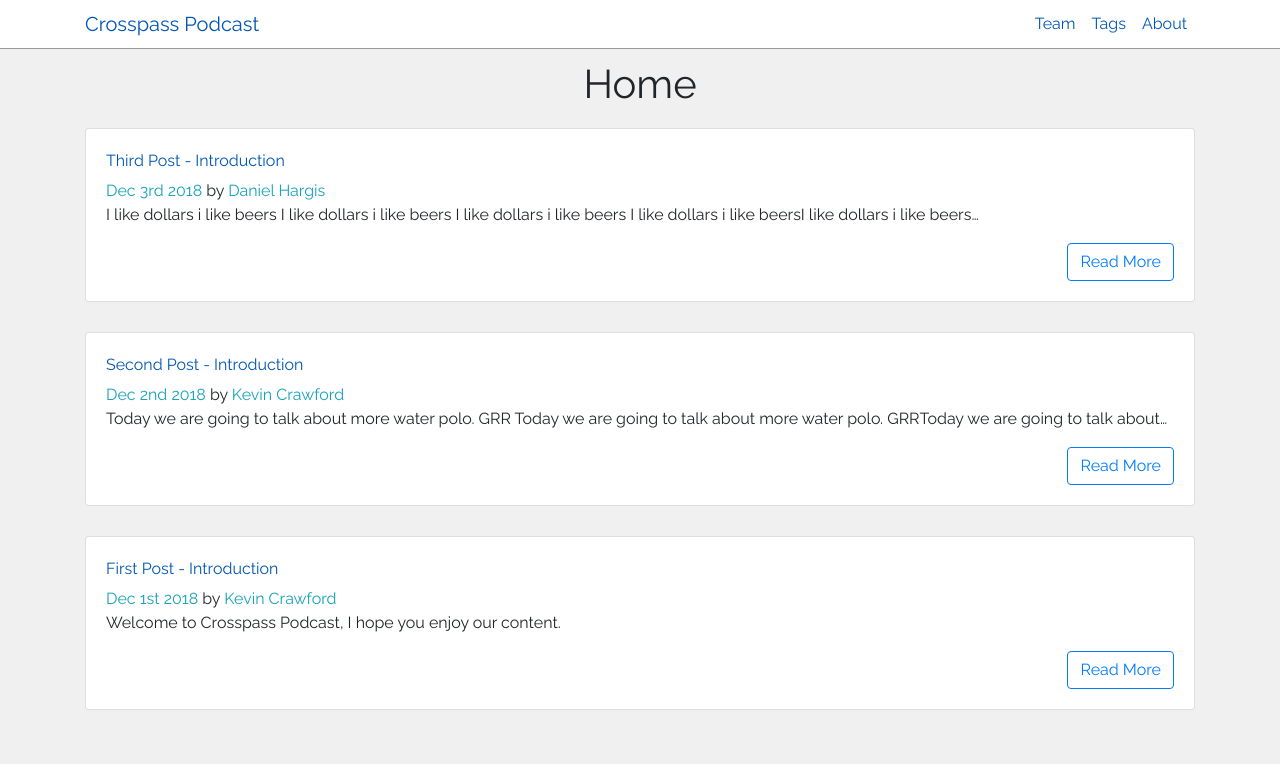
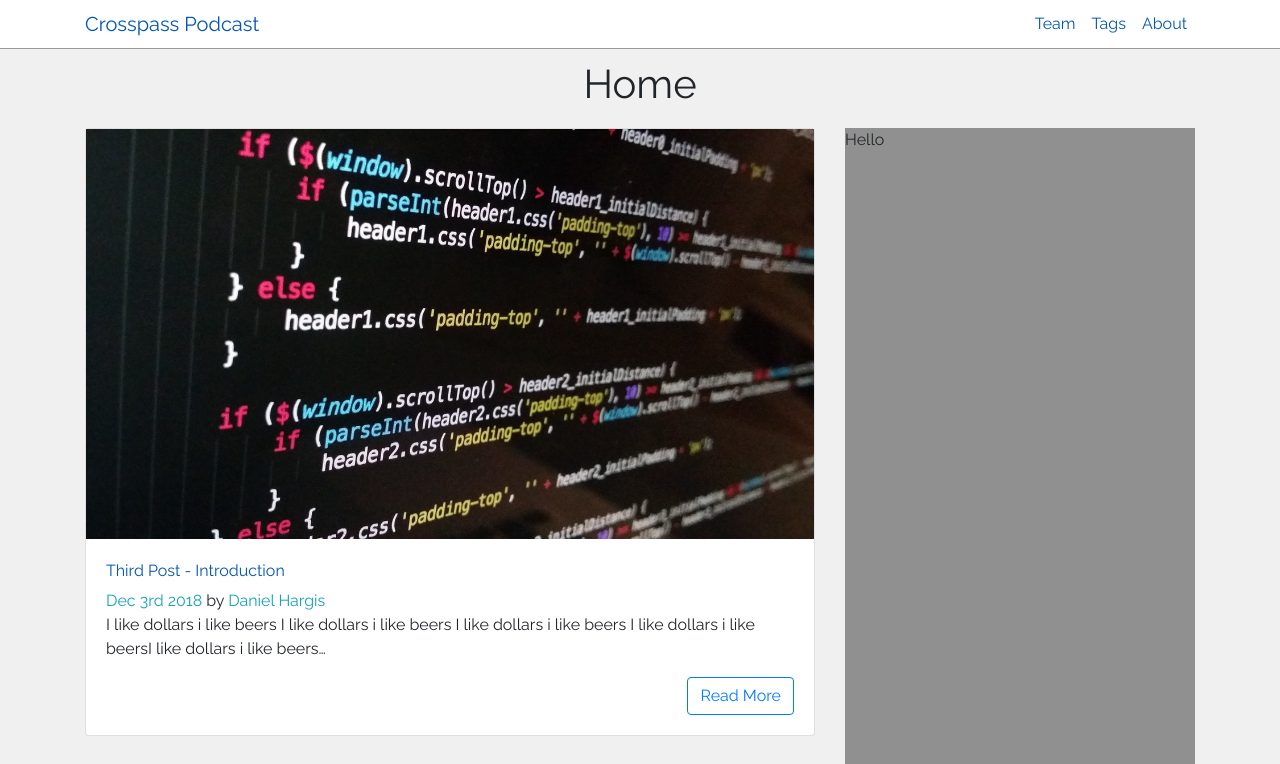
Before and after one commit to kevin-crawford/crosspass_blog, a Gatsby site: page / in a window 1280 px wide. Shown: the top 764 px of the page. Built offline with nearby package versions, Linux system fonts and the light colour scheme; Gatsby itself is replaced by a stand-in of ours.

Commit message:
fetching and displaying thumbnail images

```diff
--- a/src/components/Post.js
+++ b/src/components/Post.js
@@ -1,10 +1,14 @@
 import React from "react"
 import { Link } from "gatsby"
 import { Card, CardTitle, CardText, CardSubtitle, CardBody } from "reactstrap"
+import Img from "gatsby-image"
 
-const Post = ({ title, author, path, date, body }) => {
+const Post = ({ title, author, path, date, body, fluid }) => {
   return (
     <Card>
+      <Link to={path}>
+        <Img className="card-image-top" fluid={fluid} />
+      </Link>
       <CardBody>
         <CardTitle>
           <Link to={path}>{title}</Link>
--- a/src/pages/index.js
+++ b/src/pages/index.js
@@ -3,6 +3,7 @@
 import SEO from "../components/seo"
 import { graphql, StaticQuery } from "gatsby"
 import Post from "../components/Post"
+import { Row, Col } from "reactstrap"
 
 const indexQuery = graphql`
   query {
@@ -15,6 +16,13 @@
             date(formatString: "MMM Do YYYY")
             author
             path
+            image {
+              childImageSharp {
+                fluid(maxWidth: 600) {
+                  ...GatsbyImageSharpFluid
+                }
+              }
+            }
           }
           excerpt
         }
@@ -27,6 +35,8 @@
   <Layout>
     <SEO title="Home" keywords={[`gatsby`, `application`, `react`]} />
     <h1>Home</h1>
+    <Row>
+      <Col md="8">
         <StaticQuery
           query={indexQuery}
           render={data => {
@@ -40,12 +50,27 @@
                     path={node.frontmatter.path}
                     date={node.frontmatter.date}
                     body={node.excerpt}
+                    fluid={node.frontmatter.image.childImageSharp.fluid}
                   />
                 ))}
               </div>
             )
           }}
         />
+      </Col>
+
+      <Col md="4">
+        <div
+          style={{
+            width: "100%",
+            height: "100%",
+            backgroundColor: "rgba(0,0,0,0.4)",
+          }}
+        >
+          Hello
+        </div>
+      </Col>
+    </Row>
   </Layout>
 )
 
--- a/src/pages/posts/001-first-post.md
+++ b/src/pages/posts/001-first-post.md
@@ -3,6 +3,7 @@
 date: 2018-12-01 07:00:00
 author: "Kevin Crawford"
 path: "/first-post"
+image: ../../images/javascript.jpg
 ---
 
 Welcome to Crosspass Podcast, I hope you enjoy our content.
--- a/src/pages/posts/002-second-post.md
+++ b/src/pages/posts/002-second-post.md
@@ -3,6 +3,7 @@
 date: 2018-12-02 07:00:00
 author: "Kevin Crawford"
 path: "/second-post"
+image: ../../images/javascript.jpg
 ---
 
 Today we are going to talk about more water polo. GRR
--- a/src/pages/posts/003-third-post.md
+++ b/src/pages/posts/003-third-post.md
@@ -3,6 +3,7 @@
 date: 2018-12-03 07:00:00
 author: "Daniel Hargis"
 path: "/third-post"
+image: ../../images/javascript.jpg
 ---
 
 I like dollars i like beers I like dollars i like beers I like dollars i like beers I like dollars i like beersI like dollars i like beers
```
Lines whose indentation alone changed are shown as unchanged.
